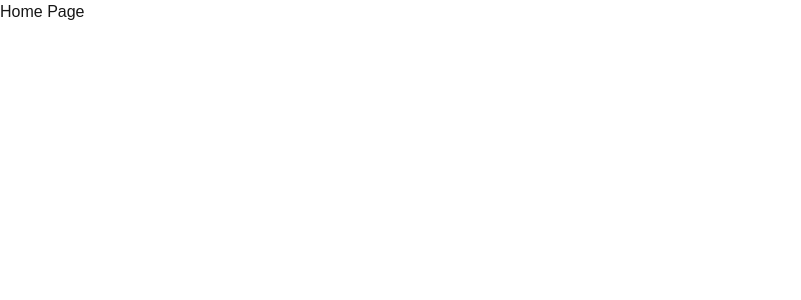
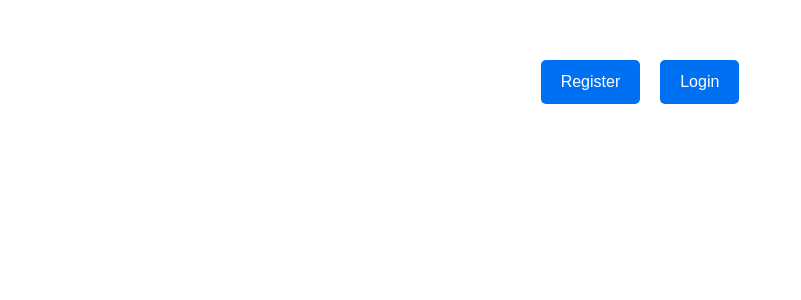
Before and after one commit to PedroRoigM/Proyectos_3_Front, a Next.js app: page / in a window 1280 px wide. Shown: the top 300 px of the page, without its empty margins (0-801 px from the left). Built offline with nearby package versions, Linux system fonts and the light colour scheme.

Commit message:
navegacion entree paginas sencillas

```diff
--- a/jsconfig.json
+++ b/jsconfig.json
@@ -1,5 +1,6 @@
 {
   "compilerOptions": {
+    "jsx": "react",
     "paths": {
       "@/*": ["./src/*"]
     }
--- /dev/null
+++ b/src/app/login/page.js
@@ -0,0 +1,7 @@
+export default function login() {
+    return (
+      <div style={{ textAlign: 'center', marginTop: '50px' }}>
+        <h1>Login</h1>
+      </div>
+    );
+  }
--- a/src/app/page.js
+++ b/src/app/page.js
@@ -1,3 +1,4 @@
+import Link from 'next/link';
 import Image from "next/image";
 // Componente: Home
 // Devuelve la página principal de la aplicación.
@@ -9,9 +10,39 @@ import Image from "next/image";
 // Tras el login, debe redirigir a la página de dashboard.
 export default function Home() {
   return (
-    <div>
-      <h1>Home Page</h1>
-
+    <div style={{ textAlign: 'center', marginTop: '50px' }}>
+      <Link href="/register">
+        <button
+          style={{
+            backgroundColor: '#0070f3',
+            color: 'white',
+            border: 'none',
+            padding: '10px 20px',
+            margin: '10px',
+            borderRadius: '5px',
+            cursor: 'pointer',
+            fontSize: '1em'
+          }}
+        >
+          Register
+        </button>
+      </Link>
+      <Link href="/login">
+        <button
+          style={{
+            backgroundColor: '#0070f3',
+            color: 'white',
+            border: 'none',
+            padding: '10px 20px',
+            margin: '10px',
+            borderRadius: '5px',
+            cursor: 'pointer',
+            fontSize: '1em'
+          }}
+        >
+          Login
+        </button>
+      </Link>
     </div>
   );
 }
--- /dev/null
+++ b/src/app/register/page.js
@@ -0,0 +1,19 @@
+// Componente: Register
+// Devuelve un formulario de registro con los campos de nombre, apellidos, email, contraseña y confirmación de contraseña.
+// Debe de mostrar un mensaje de error si las contraseñas no coinciden.
+// Debe de mostrar un mensaje de error si el email no es válido.
+// Debe de mostrar un mensaje de error si algún campo está vacío.
+// Debe de mostrar un mensaje de éxito si el registro se ha realizado correctamente.
+// Debe de mostrar un spinner de carga mientras se realiza el registro.
+// Debe de mostrar un mensaje de error si el registro no se ha podido realizar.
+// Debe de mostrar un mensaje de error si el email ya está registrado.
+// Debe de mostrar un mensaje de error si la contraseña es demasiado corta.
+
+
+export default function Register() {
+  return (
+    <div style={{ textAlign: 'center', marginTop: '50px' }}>
+      <h1>Register</h1>
+    </div>
+  );
+}
```
Also changed, not shown: package.json (+7 -5 lines), src/app/components/Register.jsx (deleted, +0 -10 lines), tsconfig.json (added, +35 -0 lines), 1 other file (tests, documents, lock files or other folders).
